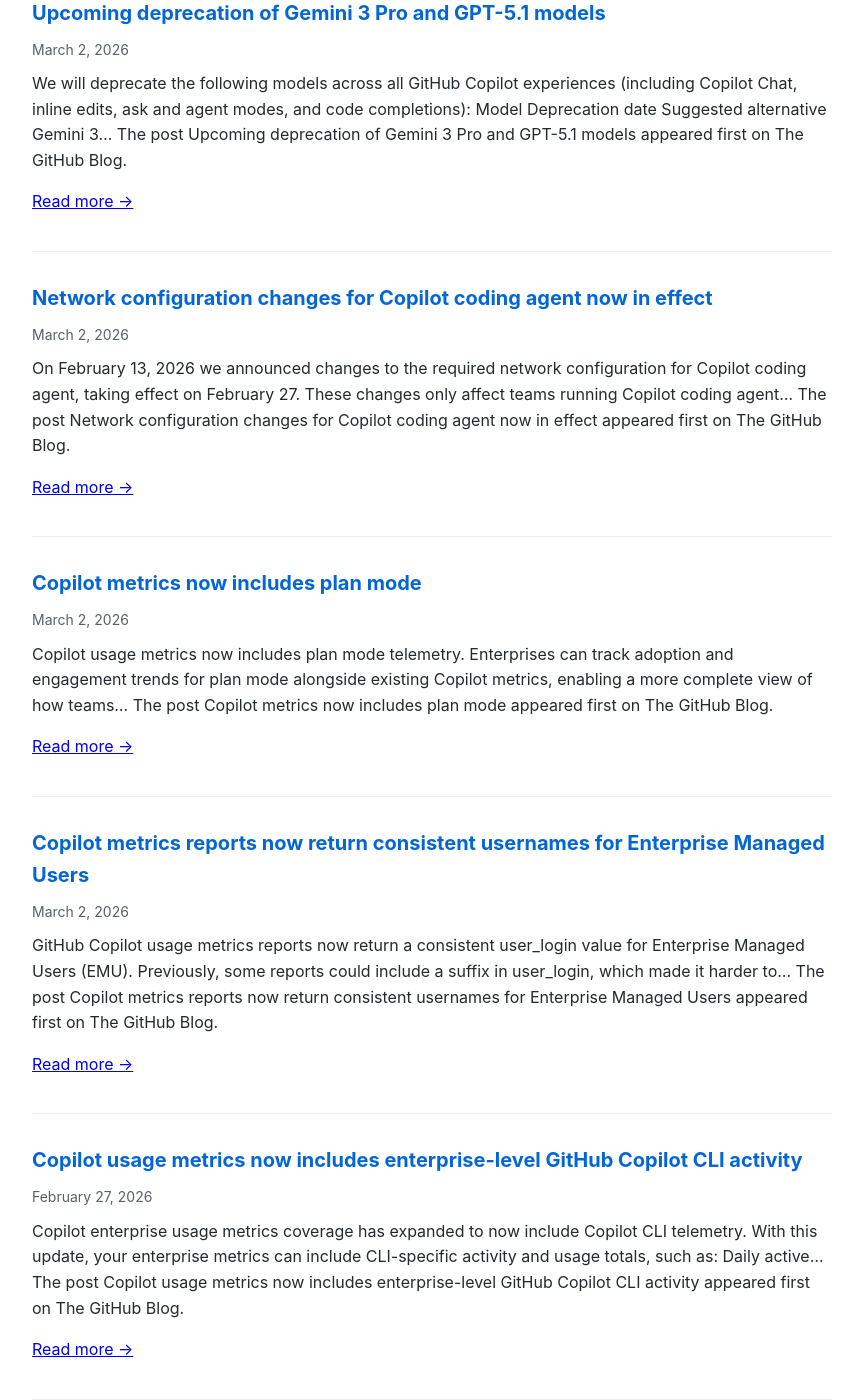
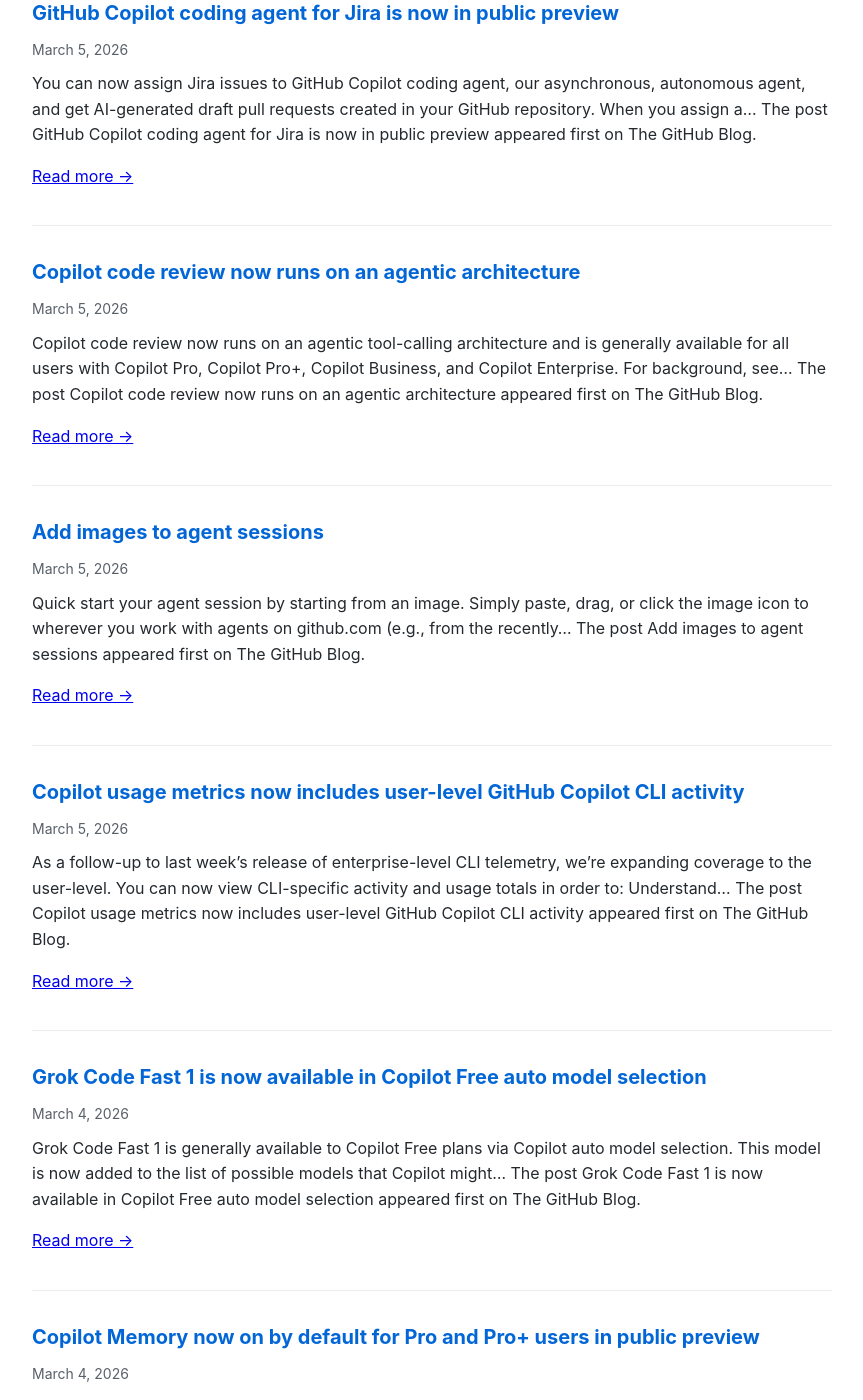
Before and after one commit to Oregand/oregand.github.io, a Jekyll site: the page copilot-feed.html, which Jekyll copies as it is, in a window 1280 px wide and 1400 px high, scrolled down 648 px. Shown: the whole window, without its empty margins (208-1071 px from the left). Built offline with Jekyll 4.4.1, drawn with Linux system fonts in a browser that asks for light colours; some of the changed text lies outside the part shown.

Commit message:
Update RSS feed

```diff
--- a/copilot-feed.html
+++ b/copilot-feed.html
@@ -65,6 +65,84 @@
 
   <div class="feed-item">
     <div class="feed-title">
+      <a href="https://github.blog/changelog/2026-03-05-gpt-5-4-is-generally-available-in-github-copilot" target="_blank">GPT-5.4 is generally available in GitHub Copilot</a>
+    </div>
+    <div class="feed-date">March 5, 2026</div>
+    <div class="feed-description">
+      GPT-5.4, OpenAI&#8217;s latest agentic coding model, is now rolling out in GitHub Copilot. In our early testing of real-world, agentic, and software development capabilities, GPT-5.4 consistently hits new rates of&#8230;
+The post GPT-5.4 is generally available in GitHub Copilot appeared first on The GitHub Blog.
+
+      <p><a href="https://github.blog/changelog/2026-03-05-gpt-5-4-is-generally-available-in-github-copilot" target="_blank">Read more →</a></p>
+    </div>
+  </div>
+
+  <div class="feed-item">
+    <div class="feed-title">
+      <a href="https://github.blog/changelog/2026-03-05-pick-a-model-for-copilot-in-pull-request-comments" target="_blank">Pick a model for @copilot in pull request comments</a>
+    </div>
+    <div class="feed-date">March 5, 2026</div>
+    <div class="feed-description">
+      You can ask Copilot coding agent to make changes in any pull request by mentioning @copilot. This works in pull requests created by Copilot and in pull requests created by&#8230;
+The post Pick a model for @copilot in pull request comments appeared first on The GitHub Blog.
+
+      <p><a href="https://github.blog/changelog/2026-03-05-pick-a-model-for-copilot-in-pull-request-comments" target="_blank">Read more →</a></p>
+    </div>
+  </div>
+
+  <div class="feed-item">
+    <div class="feed-title">
+      <a href="https://github.blog/changelog/2026-03-05-github-copilot-coding-agent-for-jira-is-now-in-public-preview" target="_blank">GitHub Copilot coding agent for Jira is now in public preview</a>
+    </div>
+    <div class="feed-date">March 5, 2026</div>
+    <div class="feed-description">
+      You can now assign Jira issues to GitHub Copilot coding agent, our asynchronous, autonomous agent, and get AI-generated draft pull requests created in your GitHub repository. When you assign a&#8230;
+The post GitHub Copilot coding agent for Jira is now in public preview appeared first on The GitHub Blog.
+
+      <p><a href="https://github.blog/changelog/2026-03-05-github-copilot-coding-agent-for-jira-is-now-in-public-preview" target="_blank">Read more →</a></p>
+    </div>
+  </div>
+
+  <div class="feed-item">
+    <div class="feed-title">
+      <a href="https://github.blog/changelog/2026-03-05-copilot-code-review-now-runs-on-an-agentic-architecture" target="_blank">Copilot code review now runs on an agentic architecture</a>
+    </div>
+    <div class="feed-date">March 5, 2026</div>
+    <div class="feed-description">
+      Copilot code review now runs on an agentic tool-calling architecture and is generally available for all users with Copilot Pro, Copilot Pro+, Copilot Business, and Copilot Enterprise. For background, see&#8230;
+The post Copilot code review now runs on an agentic architecture appeared first on The GitHub Blog.
+
+      <p><a href="https://github.blog/changelog/2026-03-05-copilot-code-review-now-runs-on-an-agentic-architecture" target="_blank">Read more →</a></p>
+    </div>
+  </div>
+
+  <div class="feed-item">
+    <div class="feed-title">
+      <a href="https://github.blog/changelog/2026-03-05-add-images-to-agent-sessions" target="_blank">Add images to agent sessions</a>
+    </div>
+    <div class="feed-date">March 5, 2026</div>
+    <div class="feed-description">
+      Quick start your agent session by starting from an image. Simply paste, drag, or click the image icon to wherever you work with agents on github.com (e.g., from the recently&#8230;
+The post Add images to agent sessions appeared first on The GitHub Blog.
+
+      <p><a href="https://github.blog/changelog/2026-03-05-add-images-to-agent-sessions" target="_blank">Read more →</a></p>
+    </div>
+  </div>
+
+  <div class="feed-item">
+    <div class="feed-title">
+      <a href="https://github.blog/changelog/2026-03-05-copilot-usage-metrics-now-includes-user-level-github-copilot-cli-activity" target="_blank">Copilot usage metrics now includes user-level GitHub Copilot CLI activity</a>
+    </div>
+    <div class="feed-date">March 5, 2026</div>
+    <div class="feed-description">
+      As a follow-up to last week&#8217;s release of enterprise-level CLI telemetry, we&#8217;re expanding coverage to the user-level. You can now view CLI-specific activity and usage totals in order to: Understand&#8230;
+The post Copilot usage metrics now includes user-level GitHub Copilot CLI activity appeared first on The GitHub Blog.
+
+      <p><a href="https://github.blog/changelog/2026-03-05-copilot-usage-metrics-now-includes-user-level-github-copilot-cli-activity" target="_blank">Read more →</a></p>
+    </div>
+  </div>
+
+  <div class="feed-item">
+    <div class="feed-title">
       <a href="https://github.blog/changelog/2026-03-04-grok-code-fast-1-is-now-available-in-copilot-free-auto-model-selection" target="_blank">Grok Code Fast 1 is now available in Copilot Free auto model selection</a>
     </div>
     <div class="feed-date">March 4, 2026</div>
@@ -115,86 +193,8 @@ The post Network configuration changes for Copilot coding agent now in effect ap
     </div>
   </div>
 
-  <div class="feed-item">
-    <div class="feed-title">
-      <a href="https://github.blog/changelog/2026-03-02-copilot-metrics-now-includes-plan-mode" target="_blank">Copilot metrics now includes plan mode</a>
-    </div>
-    <div class="feed-date">March 2, 2026</div>
-    <div class="feed-description">
-      Copilot usage metrics now includes plan mode telemetry. Enterprises can track adoption and engagement trends for plan mode alongside existing Copilot metrics, enabling a more complete view of how teams&#8230;
-The post Copilot metrics now includes plan mode appeared first on The GitHub Blog.
-
-      <p><a href="https://github.blog/changelog/2026-03-02-copilot-metrics-now-includes-plan-mode" target="_blank">Read more →</a></p>
-    </div>
-  </div>
-
-  <div class="feed-item">
-    <div class="feed-title">
-      <a href="https://github.blog/changelog/2026-03-02-copilot-metrics-reports-now-return-consistent-usernames-for-enterprise-managed-users" target="_blank">Copilot metrics reports now return consistent usernames for Enterprise Managed Users</a>
-    </div>
-    <div class="feed-date">March 2, 2026</div>
-    <div class="feed-description">
-      GitHub Copilot usage metrics reports now return a consistent user_login value for Enterprise Managed Users (EMU). Previously, some reports could include a suffix in user_login, which made it harder to&#8230;
-The post Copilot metrics reports now return consistent usernames for Enterprise Managed Users appeared first on The GitHub Blog.
-
-      <p><a href="https://github.blog/changelog/2026-03-02-copilot-metrics-reports-now-return-consistent-usernames-for-enterprise-managed-users" target="_blank">Read more →</a></p>
-    </div>
-  </div>
-
-  <div class="feed-item">
-    <div class="feed-title">
-      <a href="https://github.blog/changelog/2026-02-27-copilot-usage-metrics-now-includes-enterprise-level-github-copilot-cli-activity" target="_blank">Copilot usage metrics now includes enterprise-level GitHub Copilot CLI activity</a>
-    </div>
-    <div class="feed-date">February 27, 2026</div>
-    <div class="feed-description">
-      Copilot enterprise usage metrics coverage has expanded to now include Copilot CLI telemetry. With this update, your enterprise metrics can include CLI-specific activity and usage totals, such as: Daily active&#8230;
-The post Copilot usage metrics now includes enterprise-level GitHub Copilot CLI activity appeared first on The GitHub Blog.
-
-      <p><a href="https://github.blog/changelog/2026-02-27-copilot-usage-metrics-now-includes-enterprise-level-github-copilot-cli-activity" target="_blank">Read more →</a></p>
-    </div>
-  </div>
-
-  <div class="feed-item">
-    <div class="feed-title">
-      <a href="https://github.blog/changelog/2026-02-27-copilot-metrics-is-now-generally-available" target="_blank">Copilot metrics is now generally available</a>
-    </div>
-    <div class="feed-date">February 27, 2026</div>
-    <div class="feed-description">
-      GitHub Copilot usage metrics is now generally available, giving you a single place to see how your teams adopt and use Copilot. This way you can track trends, make informed&#8230;
-The post Copilot metrics is now generally available appeared first on The GitHub Blog.
-
-      <p><a href="https://github.blog/changelog/2026-02-27-copilot-metrics-is-now-generally-available" target="_blank">Read more →</a></p>
-    </div>
-  </div>
-
-  <div class="feed-item">
-    <div class="feed-title">
-      <a href="https://github.blog/changelog/2026-02-26-copilot-metrics-report-urls-update" target="_blank">Copilot metrics report URLs update</a>
-    </div>
-    <div class="feed-date">February 26, 2026</div>
-    <div class="feed-description">
-      The download URLs returned by the GitHub Copilot usage metrics API now come from a new endpoint. Your report data, the API contract, and the response schema haven&#8217;t changed. Action&#8230;
-The post Copilot metrics report URLs update appeared first on The GitHub Blog.
-
-      <p><a href="https://github.blog/changelog/2026-02-26-copilot-metrics-report-urls-update" target="_blank">Read more →</a></p>
-    </div>
-  </div>
-
-  <div class="feed-item">
-    <div class="feed-title">
-      <a href="https://github.blog/changelog/2026-02-26-enterprise-ai-controls-agent-control-plane-now-generally-available" target="_blank">Enterprise AI Controls & agent control plane now generally available</a>
-    </div>
-    <div class="feed-date">February 26, 2026</div>
-    <div class="feed-description">
-      We are now announcing general availability of GitHub&#8217;s Enterprise AI Controls and agent control plane, a suite of enterprise governance features designed to give GitHub Enterprise administrators deeper control and&#8230;
-The post Enterprise AI Controls &amp; agent control plane now generally available appeared first on The GitHub Blog.
-
-      <p><a href="https://github.blog/changelog/2026-02-26-enterprise-ai-controls-agent-control-plane-now-generally-available" target="_blank">Read more →</a></p>
-    </div>
-  </div>
-
   <div class="update-info">
-    Feed last updated: March 5, 2026 at 12:04 PM
+    Feed last updated: March 6, 2026 at 12:09 AM
   </div>
 </body>
 </html>
```
